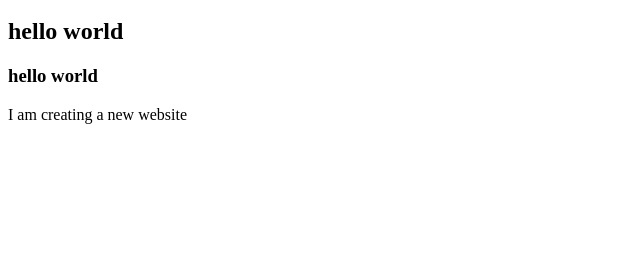
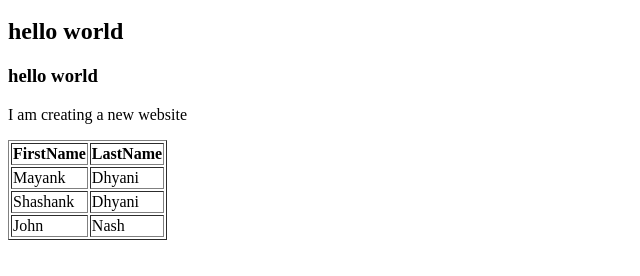
Before and after one commit to dhyanim/dhyanim.github.io, a plain HTML site: page index.html in a window 1280 px wide. Shown: the part 48-324 px from the top of the page, without its empty margins (0-640 px from the left). Drawn offline with Linux system fonts and the light colour scheme.

Commit message:
added test

```diff
--- a/index.html
+++ b/index.html
@@ -6,5 +6,23 @@
 <h3>hello world</h3>
 <p>I am creating a new website</p>
 
+<table border="1">
+    <th>FirstName</th>
+    <th>LastName</th>
+<tr>
+    <td>Mayank</td>
+    <td>Dhyani</td>
+</tr>
+<tr>
+    <td>Shashank</td>
+    <td>Dhyani</td>
+</tr>
+<tr>
+    <td>John</td>
+    <td>Nash</td>
+</tr>
+
+</table>
+
 </body>
 </html>
```
